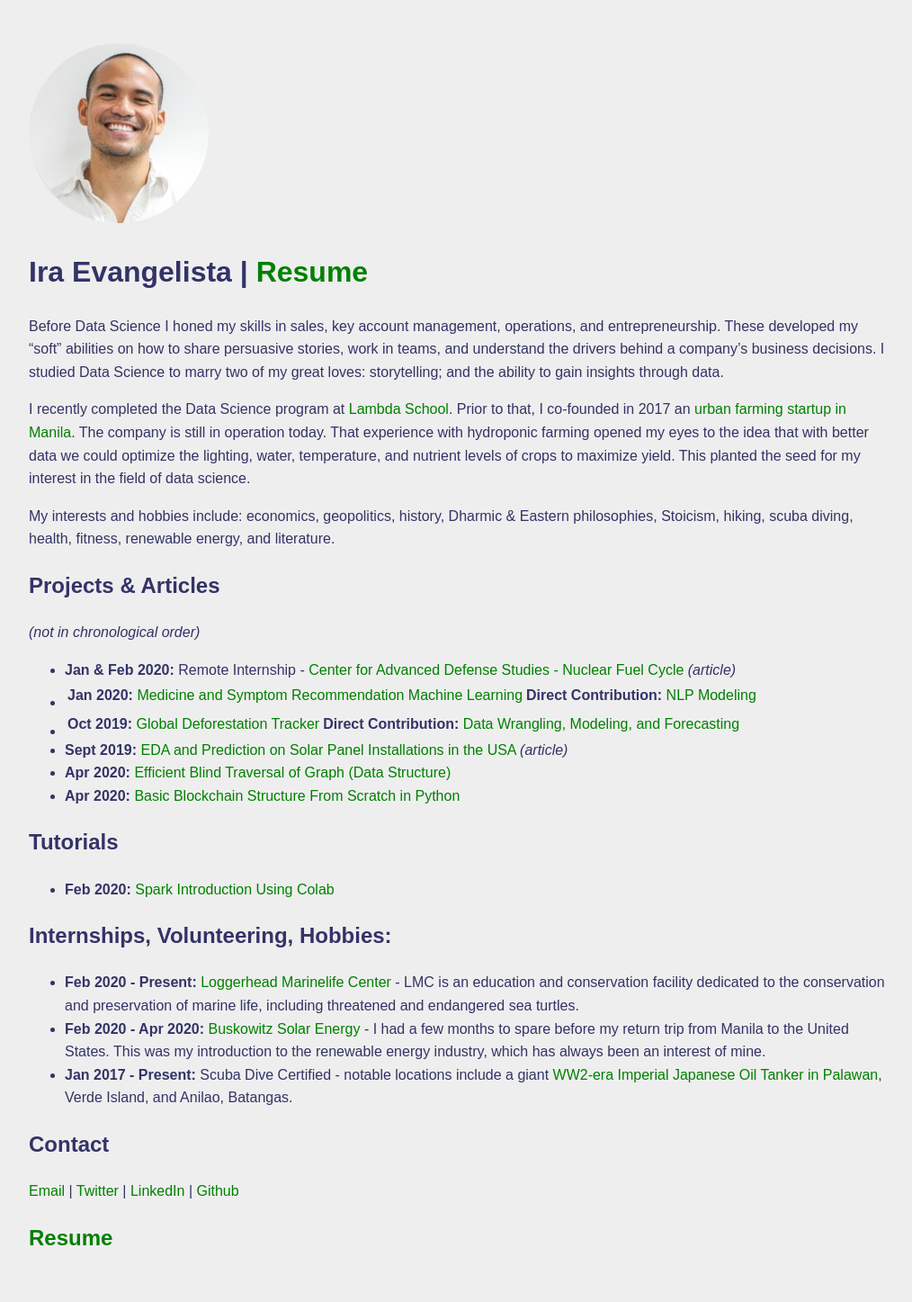
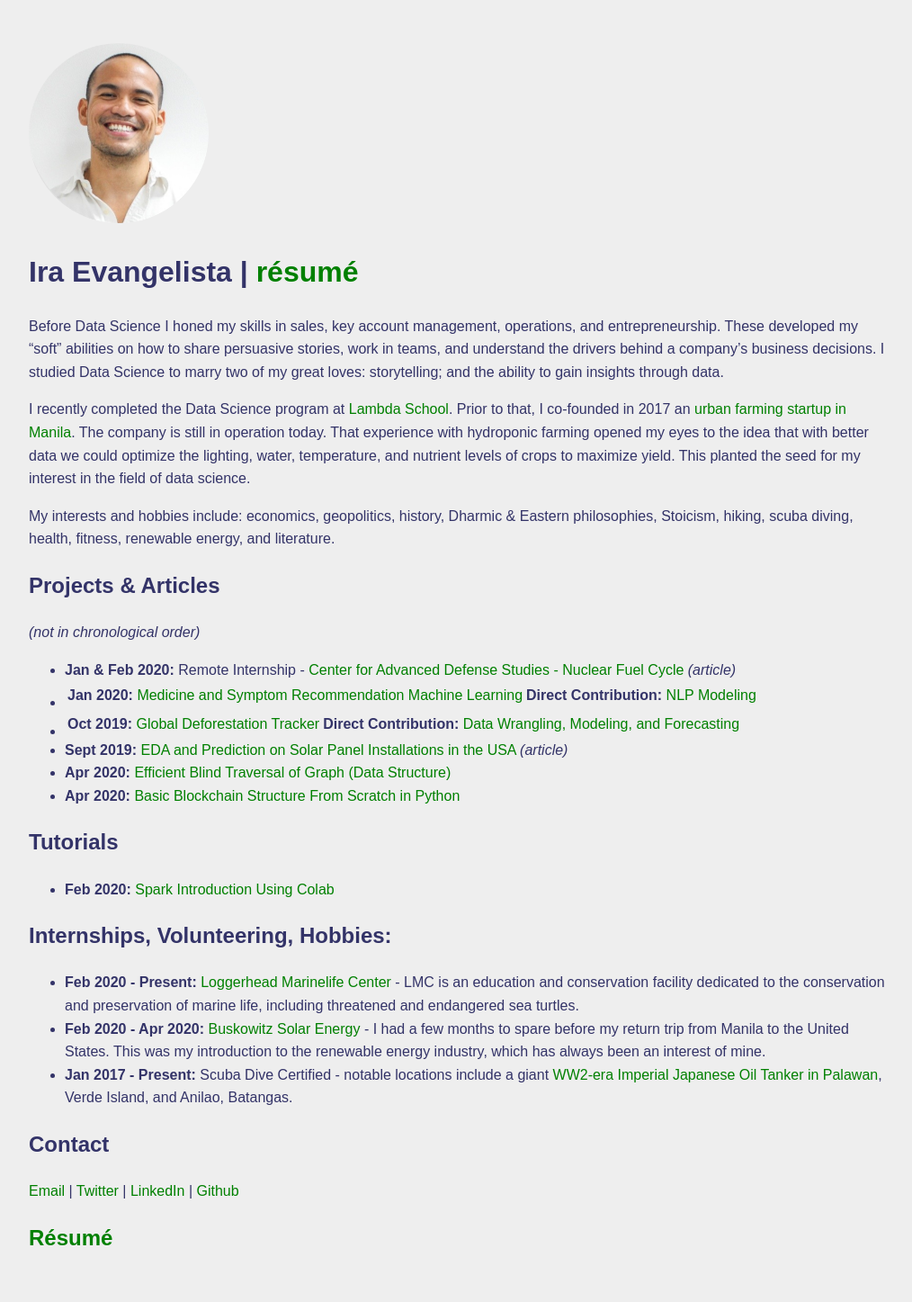
Before and after one commit to pragmatizt/ira_evangelista.github.io, a Jekyll site: the page built from index.md, in a window 1280 px wide. Shown: the whole page at 90% size, without its empty margins (128-1142 px from the left). Built offline with Jekyll 4.4.1, drawn with Linux system fonts in a browser that asks for light colours; our own code applies the rules of GitHub Pages for plain Markdown files.

Commit message:
Update index.md

```diff
--- a/index.md
+++ b/index.md
@@ -1,6 +1,6 @@
 <img src="profile_picture.png" alt="Ira Evangelista" width="200" height="200">
 
-# Ira Evangelista   |   [Resume](https://drive.google.com/open?id=1CynyUx49dnAo19NM1iW4SGZyavUZc4RP)
+# Ira Evangelista   |   [résumé ](https://drive.google.com/open?id=1CynyUx49dnAo19NM1iW4SGZyavUZc4RP)
 
 Before Data Science I honed my skills in sales, key account management, operations, and entrepreneurship. These developed my “soft” abilities on how to share persuasive stories, work in teams, and understand the drivers behind a company’s business decisions. I studied Data Science to marry two of my great loves: storytelling; and the ability to gain insights through data.
 
@@ -29,4 +29,4 @@ My interests and hobbies include: economics, geopolitics, history, Dharmic & Eas
 [Email](mailto:evangelista.ira@gmail.com) | [Twitter](https://twitter.com/pragmatizt) | [LinkedIn](https://www.linkedin.com/in/ira-evangelista-13356b13/)  | [Github](https://github.com/pragmatizt/)
 
 
-## [Resume](https://drive.google.com/open?id=1CynyUx49dnAo19NM1iW4SGZyavUZc4RP)
+## [Résumé ](https://drive.google.com/open?id=1CynyUx49dnAo19NM1iW4SGZyavUZc4RP)
```
